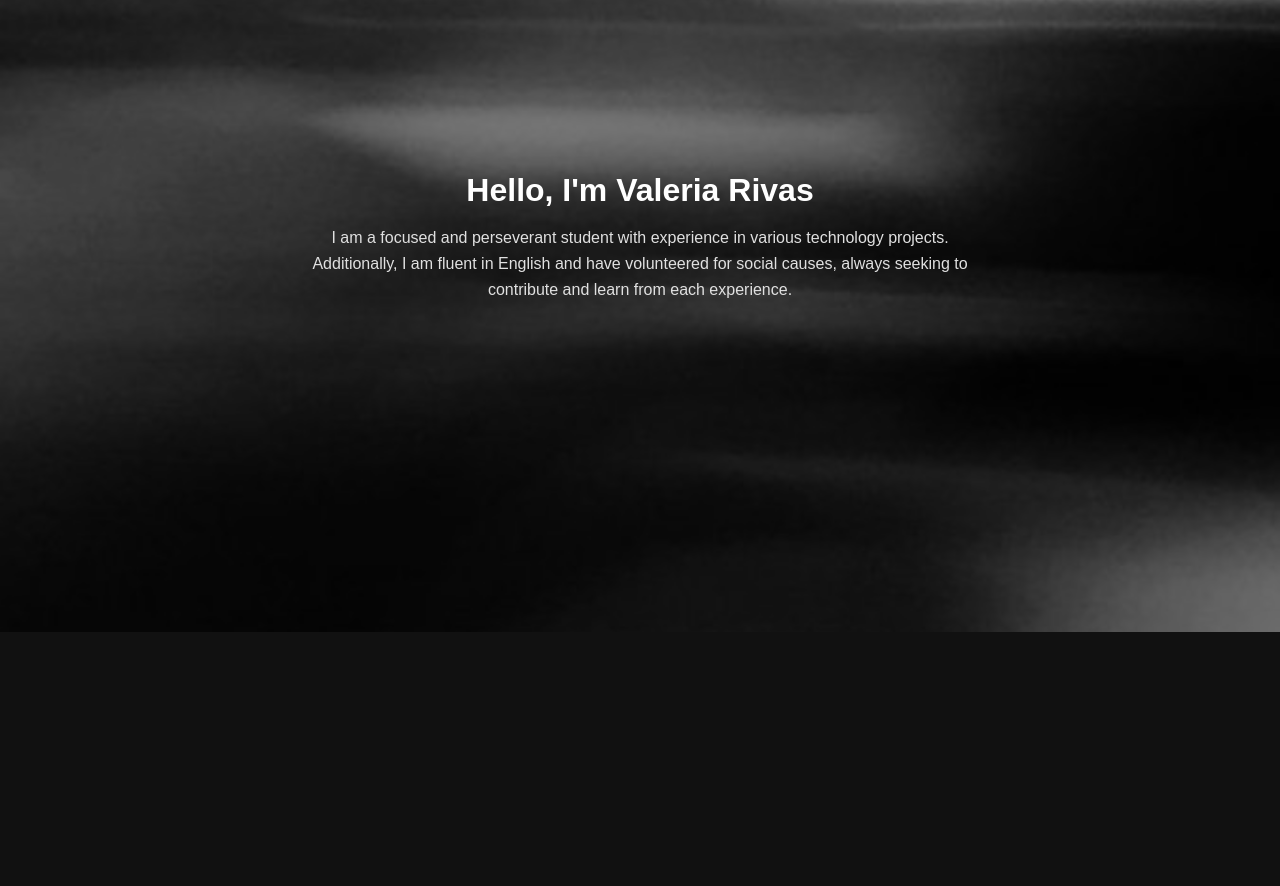
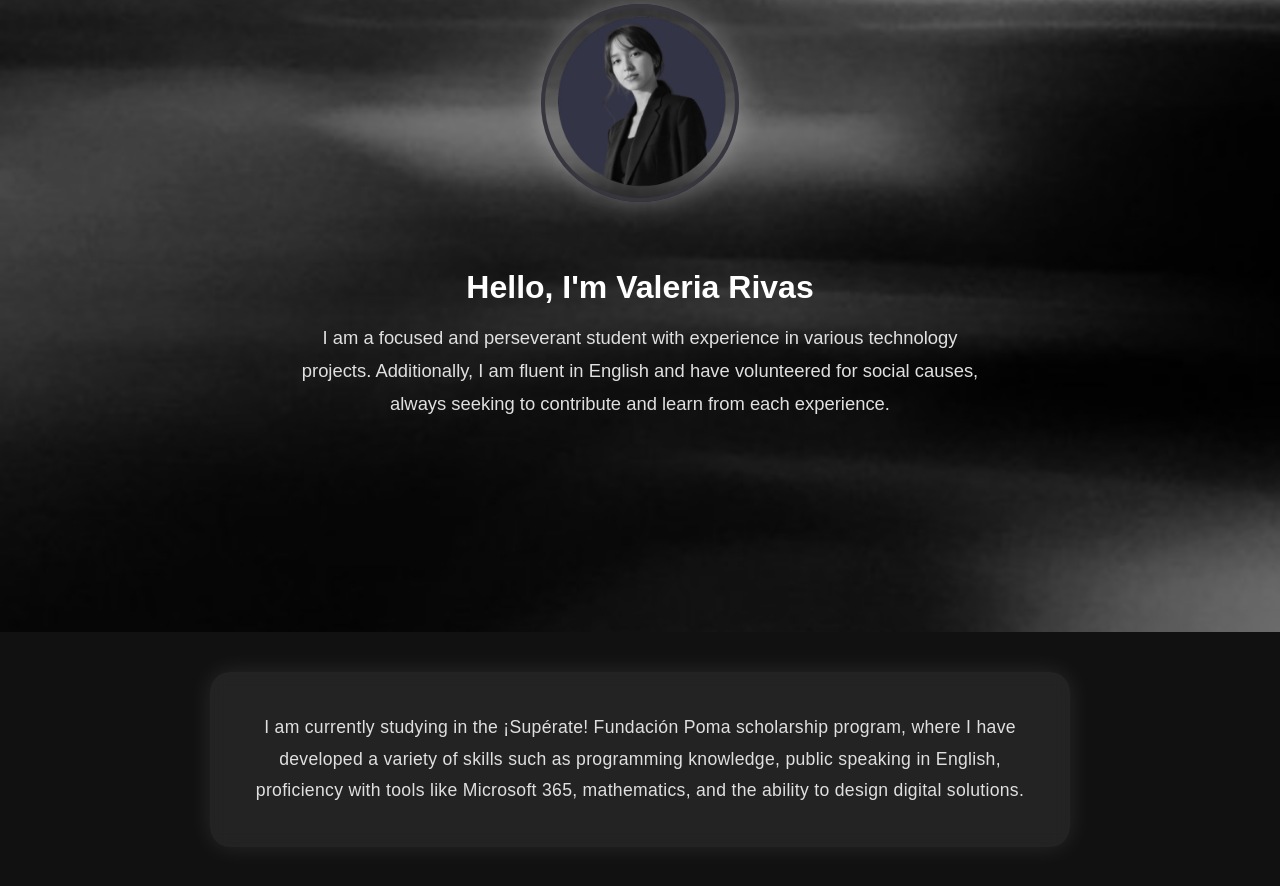
Before and after one commit to Valeria23909/Portfolio-Valeria, a plain HTML site: page index.html in a window 1280 px wide. Shown: the part 238-1124 px from the top of the page. Before the commit the page ends 870 px from the top, so only its background shows below. Drawn offline with Linux system fonts and the light colour scheme.

Commit message:
info content

```diff
--- a/index.html
+++ b/index.html
@@ -7,8 +7,6 @@
     <link rel="stylesheet" href="style.css" />
   </head>
   <body>
-
-
 
 
    <nav class="navbar">
@@ -21,22 +19,31 @@
   </ul>
 </nav>
 
-
-
-
-
-
-
-
-<section class="home">
+  <section class="home">
   <div class="overlay">
-    <div class="contenido-hero">
+    <div class="contenido-home">
+      <div class="profile-photo">
+        <img src="photos/Perfil photo.png" alt="Valeria Rivas">
+      </div>
       <h2>Hello, I'm Valeria Rivas</h2>
-      <p>I am a focused and perseverant student with experience in various technology projects. Additionally, I am fluent in English and have volunteered for social causes, always seeking to contribute and learn from each experience.</p>
-      </a>
+      <p>
+        I am a focused and perseverant student with experience in various technology projects.
+        Additionally, I am fluent in English and have volunteered for social causes,
+        always seeking to contribute and learn from each experience.
+      </p>
     </div>
   </div>
 </section>
+
+  <section class="second">
+  <p>
+    I am currently studying in the ¡Supérate! Fundación Poma scholarship program,
+    where I have developed a variety of skills such as programming knowledge,
+    public speaking in English, proficiency with tools like Microsoft 365,
+    mathematics, and the ability to design digital solutions.
+  </p>
+</section>
+
 
 
 
--- a/style.css
+++ b/style.css
@@ -42,6 +42,32 @@
 }
 
 
+.profile-photo {
+  width: 190px;          /* antes 150px → ahora más grande */
+  height: 190px;
+  border-radius: 50%;
+  overflow: hidden;
+  margin: 0 auto 25px auto;
+  border: 4px solid #37353E;
+  box-shadow: 0 0 30px rgba(255, 255, 255, 0.3);
+  position: relative;
+  top: -40px;            /* puedes ajustar este valor (entre -30px y -60px) según lo que necesites */
+  transition: transform 0.3s ease, box-shadow 0.3s ease;
+}
+
+.profile-photo img {
+  width: 100%;
+  height: 100%;
+  object-fit: cover;
+}
+
+/* (opcional) efecto de brillo suave al pasar el mouse */
+.profile-photo:hover {
+  transform: scale(1.05);
+  box-shadow: 0 0 40px rgba(255, 255, 255, 0.5);
+}
+
+
 /* === SECCIÓN HOME === */
 .home {
   background-image: url("photos/home-background.jpeg");
@@ -63,7 +89,7 @@
   justify-content: center;
 }
 
-.contenido-hero {
+.contenido-home {
   color: white;
   text-align: center;          /* centra todo el texto */
   max-width: 700px;            /* limita el ancho del bloque para que el texto no se extienda demasiado */
@@ -71,17 +97,45 @@
   padding: 20px;
 }
 
-.contenido-hero h2 {
+.contenido-home h2 {
   font-size: 2rem;
   font-weight: 600;
   margin-bottom: 15px;
 }
 
-.contenido-hero p {
-  font-size: 1rem;
-  line-height: 1.6;            /* mejora la legibilidad */
-  color: #e0e0e0;              /* un blanco suave */
+.contenido-home p {
+  font-size: 1.15rem;   /* antes 1rem → ahora más grande y legible */
+  line-height: 1.8;     /* más espacio entre líneas para estética */
+  color: #e0e0e0;
+  max-width: 750px;     /* mantiene el texto bien centrado */
+  margin: 0 auto;
 }
+
+/* === SECCIÓN SECOND === */
+.second {
+  background: rgba(255, 255, 255, 0.08);  /* fondo translúcido */
+  border-radius: 20px;                    /* bordes suaves */
+  max-width: 800px;                       /* ancho limitado */
+  margin: 40px auto;                      /* centrado con margen superior/inferior */
+  padding: 40px 30px;                     /* espacio interno */
+  text-align: center;                     /* texto centrado */
+  color: #e0e0e0;                         /* gris claro para contraste */
+  box-shadow: 0 0 25px rgba(255, 255, 255, 0.1); /* efecto de brillo tenue */
+  backdrop-filter: blur(8px);             /* efecto vidrio */
+}
+
+/* Estilo del texto dentro */
+.second p {
+  font-size: 1.1rem;                      /* tamaño moderadamente grande */
+  line-height: 1.8;                       /* espaciado entre líneas */
+  margin: 0;
+  font-weight: 300;                       /* texto liviano y moderno */
+  letter-spacing: 0.3px;                  /* mejor legibilidad */
+}
+
+
+
+
 
 
 .btn {
```
